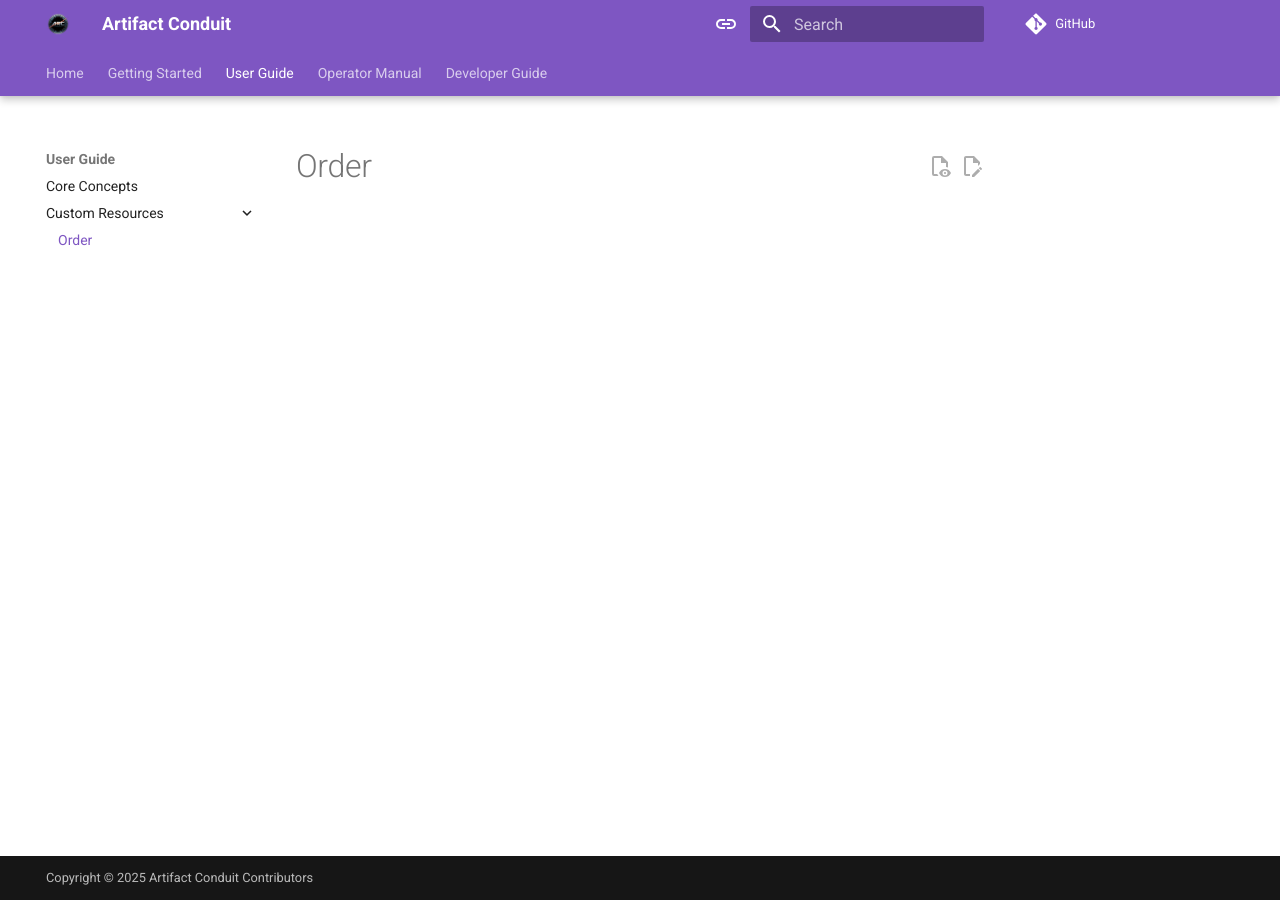
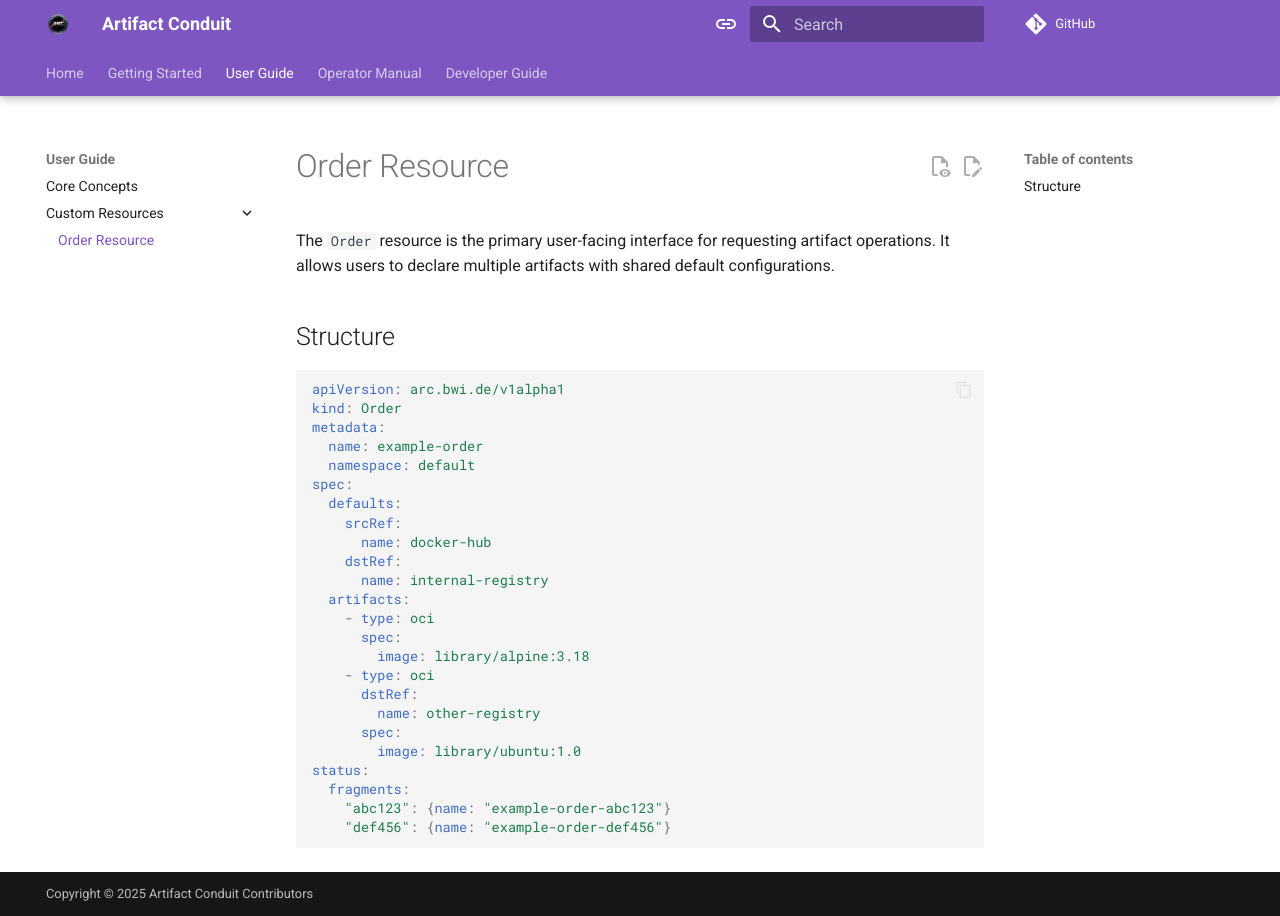
Before and after one commit to opendefensecloud/artifact-conduit, an MkDocs documentation site: the page built from docs/user-guide/custom-resources/order.md, in a window 1280 px wide. Built offline with MkDocs 1.6.1 and Material for MkDocs 9.7.7, drawn with Linux system fonts in a browser that asks for light colours; comment, search, counter and statistics services are not loaded; the version menu is left out.

````diff
--- a/docs/user-guide/custom-resources/order.md
+++ b/docs/user-guide/custom-resources/order.md
@@ -1 +1,32 @@
-# Order
+# Order Resource
+
+The `Order` resource is the primary user-facing interface for requesting artifact operations. It allows users to declare multiple artifacts with shared default configurations.
+
+## Structure
+
+```yaml
+apiVersion: arc.bwi.de/v1alpha1
+kind: Order
+metadata:
+  name: example-order
+  namespace: default
+spec:
+  defaults:
+    srcRef:
+      name: docker-hub
+    dstRef:
+      name: internal-registry
+  artifacts:
+    - type: oci
+      spec:
+        image: library/alpine:3.18
+    - type: oci
+      dstRef:
+        name: other-registry
+      spec:
+        image: library/ubuntu:1.0
+status:
+  fragments:
+    "abc123": {name: "example-order-abc123"}
+    "def456": {name: "example-order-def456"}
+```
````
Also changed, not shown: docs/index.md (+35 -2 lines), docs/user-guide/core-concepts.md (+28 -0 lines), 2 other files.
